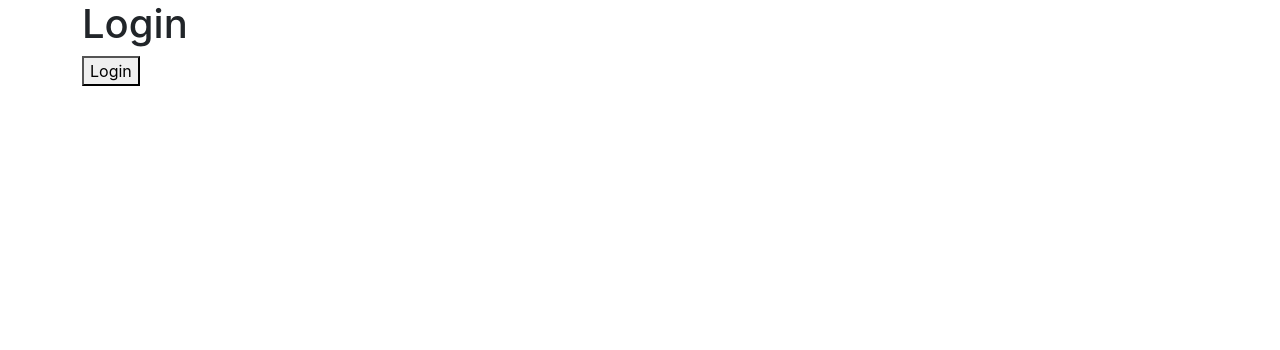
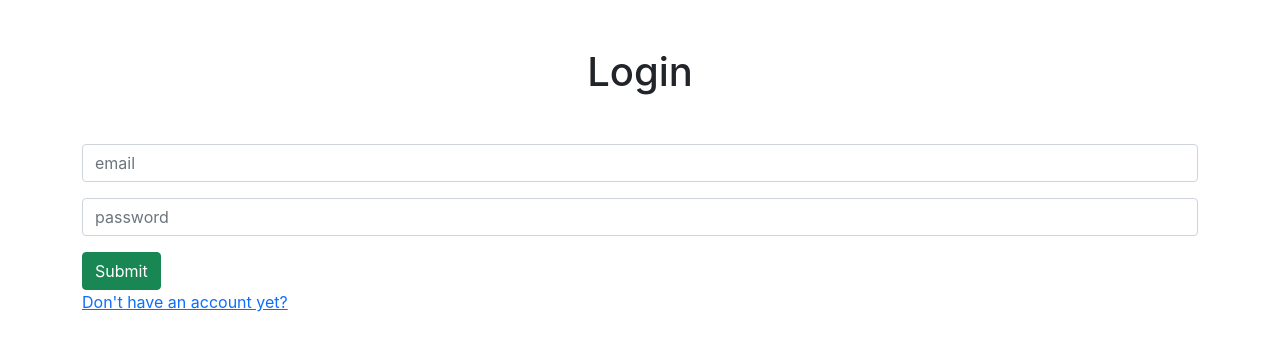
Before and after one commit to arthurbz/jwt_login, a React (Create React App) app in the folder client/: page /login in a window 1280 px wide. Shown: the top 350 px of the page. Built offline with nearby package versions, Linux system fonts and the light colour scheme.

Commit message:
Creating login route

```diff
--- a/client/src/components/Login.js
+++ b/client/src/components/Login.js
@@ -1,10 +1,67 @@
-import React, { Fragment } from "react";
+import React, { Fragment, useState } from "react";
+import { Link } from "react-router-dom";
 
 const Login = ({ setAuth }) => {
+    const [inputs, setInputs] = useState({
+        email: "",
+        password: ""
+    });
+
+    const { email, password } = inputs;
+
+    const onChange = event => {
+        setInputs({
+            ...inputs, [event.target.name]
+                : event.target.value
+        });
+    };
+
+    const onSubmitForm = async event => {
+        event.preventDefault();
+
+        try {
+            const body = { email, password }
+
+            const response = await fetch("http://localhost:5000/auth/login",
+                {
+                    method: "POST",
+                    headers: { "Content-type": "application/json" },
+                    body: JSON.stringify(body)
+                });
+
+            const parseResponse = await response.json();
+
+            localStorage.setItem("token", parseResponse.token);
+
+            setAuth(true);
+        } catch (error) {
+            console.error(error.message);
+        }
+    }
+
     return (
         <Fragment>
-            <h1>Login</h1>
-            <button onClick={() => setAuth(true)}>Login</button>
+            <h1 className="text-center my-5">Login</h1>
+            <form onSubmit={onSubmitForm}>
+                <input
+                    type="email"
+                    name="email"
+                    placeholder="email"
+                    value={email}
+                    className="form-control my-3"
+                    onChange={event => onChange(event)}
+                />
+                <input
+                    type="password"
+                    name="password"
+                    placeholder="password"
+                    value={password}
+                    className="form-control my-3"
+                    onChange={event => onChange(event)}
+                />
+                <button className="btn btn-success btn-block">Submit</button>
+            </form>
+            <Link to="/register">Don't have an account yet?</Link>
         </Fragment>
     );
 }
--- a/client/src/components/Register.js
+++ b/client/src/components/Register.js
@@ -1,4 +1,5 @@
 import React, { Fragment, useState } from "react";
+import { Link } from "react-router-dom";
 
 const Register = ({ setAuth }) => {
     const [inputs, setInputs] = useState({
@@ -69,6 +70,7 @@ const Register = ({ setAuth }) => {
                 />
                 <button className="btn btn-success btn-block">Submit</button>
             </form>
+            <Link to="/login">Already have an account?</Link>
         </Fragment>
     );
 }
```
Also changed, not shown: 1 other file (tests, documents, lock files or other folders).
